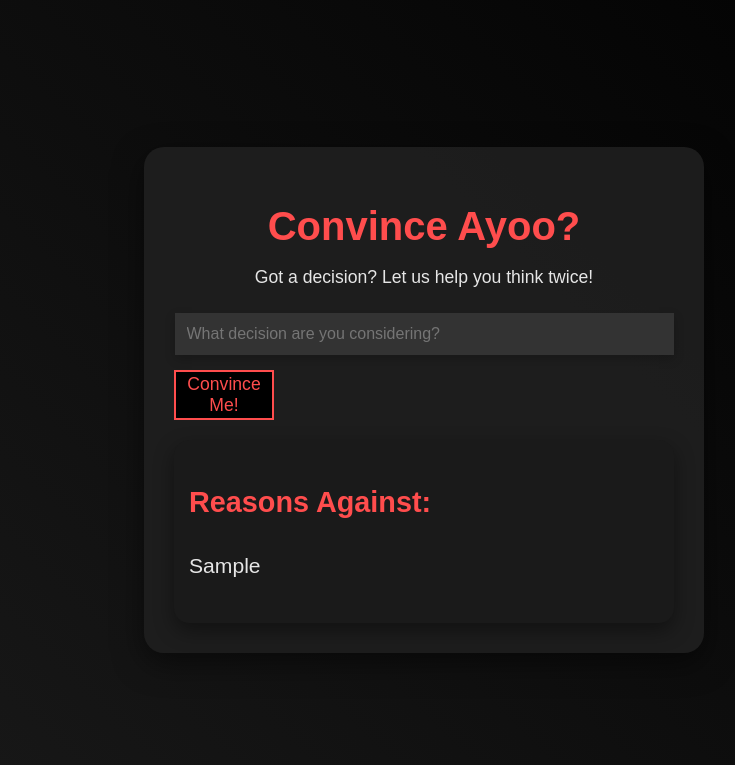
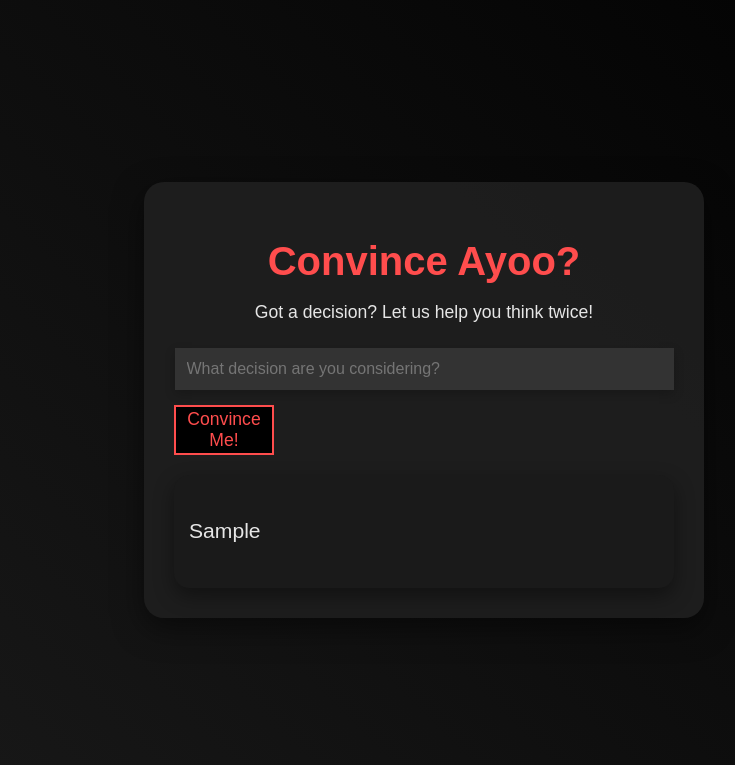
Before and after one commit to progprnv/ConvinceAyoo, a Flask app: template templates/index.html in a window 1280 px wide. Shown: the top 765 px of the page, without its empty margins (216-951 px from the left). Run offline with Flask 3, Linux system fonts and the light colour scheme; the template is opened without the code that fills it: most values are stand-ins (such as "Sample title", 1, 10 or a date in 2020).

Commit message:
Update index.html

```diff
--- a/templates/index.html
+++ b/templates/index.html
@@ -19,7 +19,7 @@
 
         {% if opposing_reasons %}
             <div class="response">
-                <h2>Reasons Against:</h2>
+                <h2></h2>
                 <p>{{ opposing_reasons }}</p>
             </div>
         {% elif error %}
```
